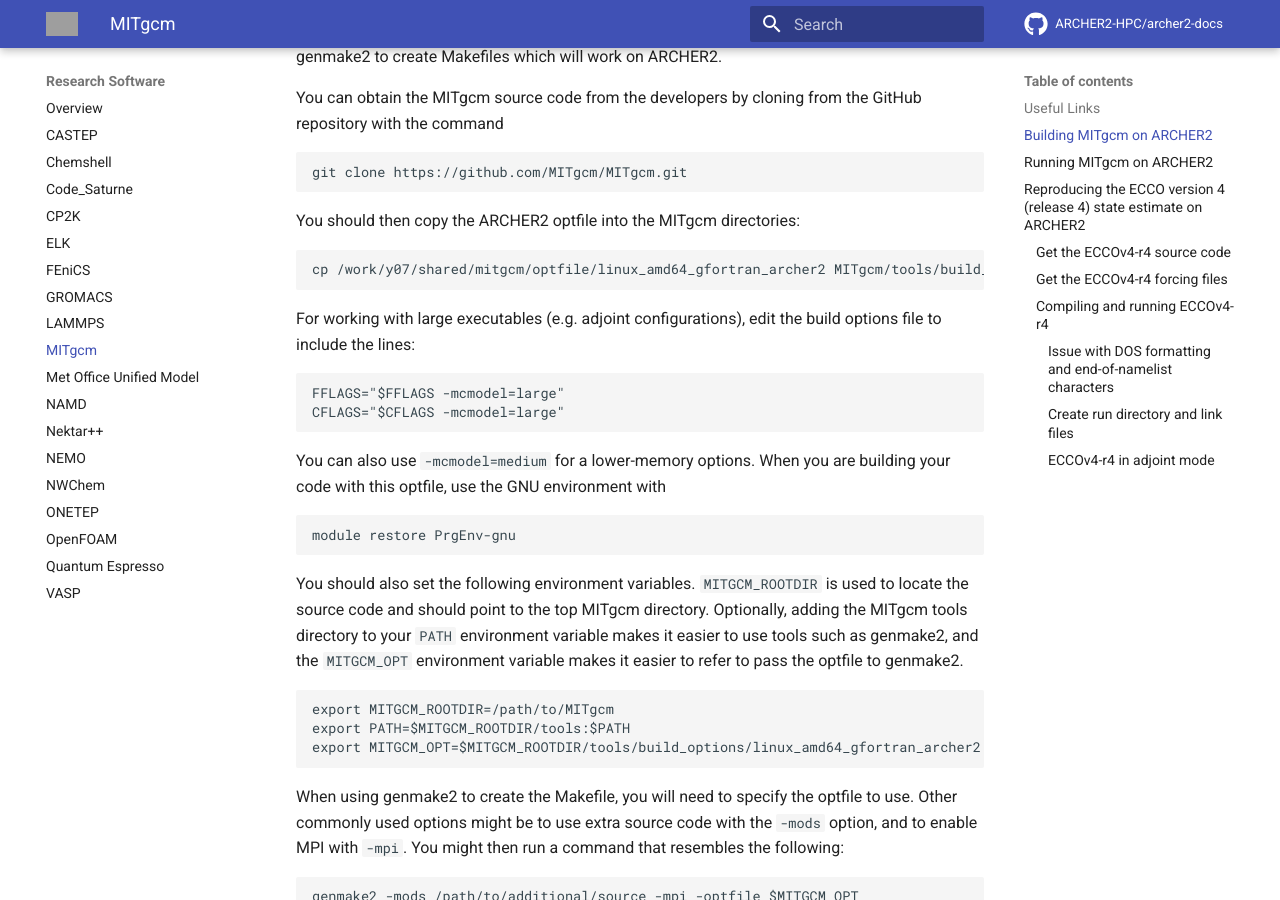
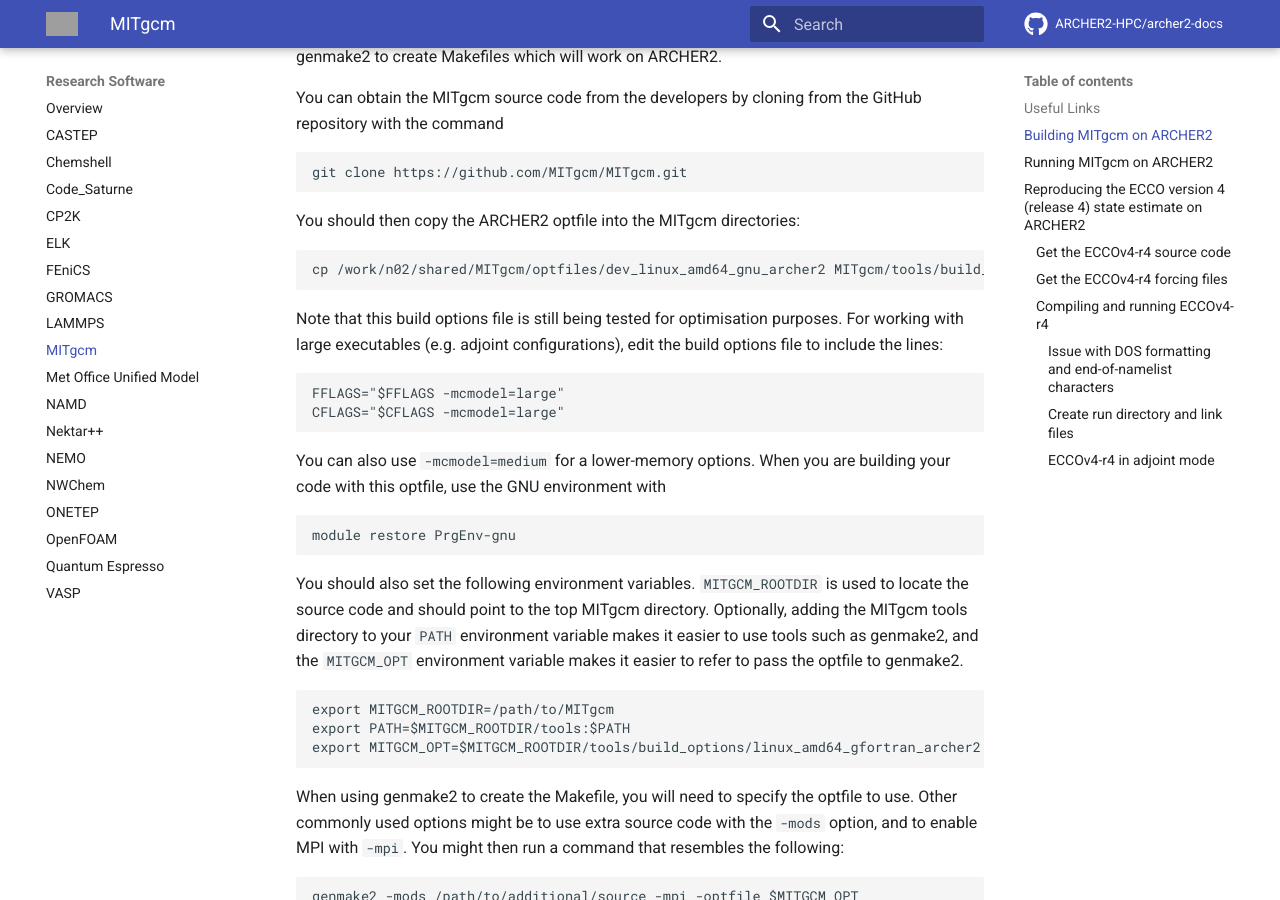
Before and after one commit to ARCHER2-HPC/archer2-docs, an MkDocs documentation site: the page built from docs/research-software/mitgcm/mitgcm.md, in a window 1280 px wide and 900 px high, scrolled down 630 px. Built offline with MkDocs 1.6.1 and Material for MkDocs 9.7.7, drawn with Linux system fonts in a browser that asks for light colours; comment, search, counter and statistics services are not loaded; some of the changed text lies outside the part shown; grey boxes are pictures that could not be loaded.

Commit message:
Update instructions to copy new build options file
As part of an eCSE, we are developing an optimised build options file. I've changed the "copy" operation to point to the new build options file.

```diff
--- a/docs/research-software/mitgcm/mitgcm.md
+++ b/docs/research-software/mitgcm/mitgcm.md
@@ -26,12 +26,11 @@
 
     git clone https://github.com/MITgcm/MITgcm.git
 
-You should then copy the ARCHER2 optfile into the MITgcm
-    directories:
+You should then copy the ARCHER2 optfile into the MITgcm directories:
 
-    cp /work/y07/shared/mitgcm/optfile/linux_amd64_gfortran_archer2 MITgcm/tools/build_options/
+    cp /work/n02/shared/MITgcm/optfiles/dev_linux_amd64_gnu_archer2 MITgcm/tools/build_options/
 
-For working with large executables (e.g. adjoint configurations), edit the build options file to include the lines:
+Note that this build options file is still being tested for optimisation purposes. For working with large executables (e.g. adjoint configurations), edit the build options file to include the lines:
 
     FFLAGS="$FFLAGS -mcmodel=large"
     CFLAGS="$CFLAGS -mcmodel=large"
@@ -160,7 +159,7 @@
 
 If you haven't already, copy the ARCHER2 optfile into the MITgcm directories:
 
-    cp /work/y07/shared/mitgcm/optfile/linux_amd64_gfortran_archer2 MITgcm/tools/build_options/
+    cp /work/n02/shared/MITgcm/optfiles/dev_linux_amd64_gnu_archer2 MITgcm/tools/build_options/
 
 For working with large executables like ECCOv4-r4, edit the build options file to include the lines:
 
```
